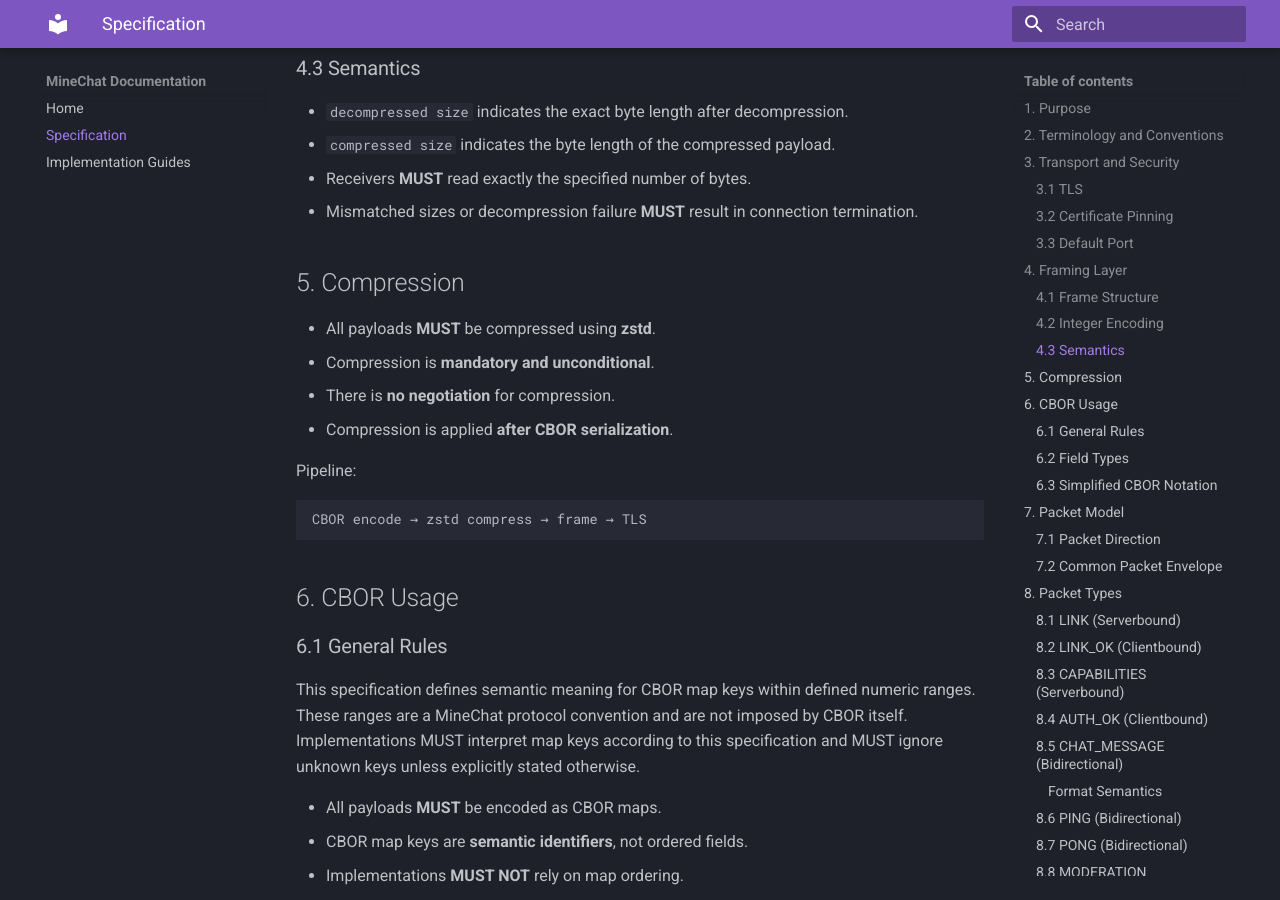
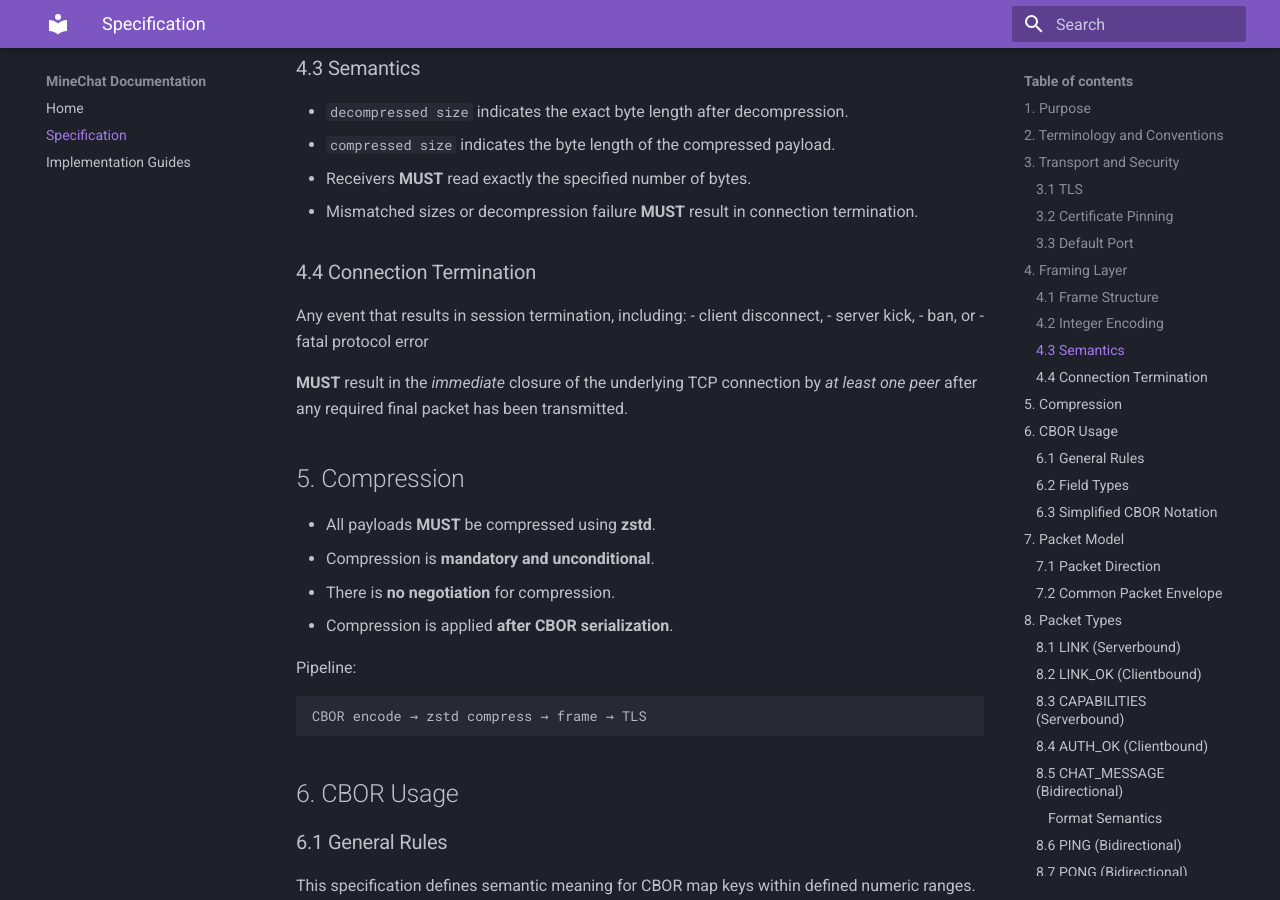
Before and after one commit to MineChatPowered/docs, an MkDocs documentation site: the page built from docs/specification.md, in a window 1280 px wide and 900 px high, scrolled down 2306 px. Built offline with MkDocs 1.6.1 and Material for MkDocs 9.7.7, drawn with Linux system fonts in a browser that asks for light colours.

Commit message:
feat: clarify underlying TCP connection closure

```diff
--- a/docs/specification.md
+++ b/docs/specification.md
@@ -80,6 +80,16 @@ Each frame consists of:
 - `compressed size` indicates the byte length of the compressed payload.
 - Receivers **MUST** read exactly the specified number of bytes.
 - Mismatched sizes or decompression failure **MUST** result in connection termination.
+
+### 4.4 Connection Termination
+
+Any event that results in session termination, including:
+- client disconnect,
+- server kick,
+- ban, or
+- fatal protocol error
+
+**MUST** result in the *immediate* closure of the underlying TCP connection by *at least one peer* after any required final packet has been transmitted.
 
 ## 5. Compression
 
```
